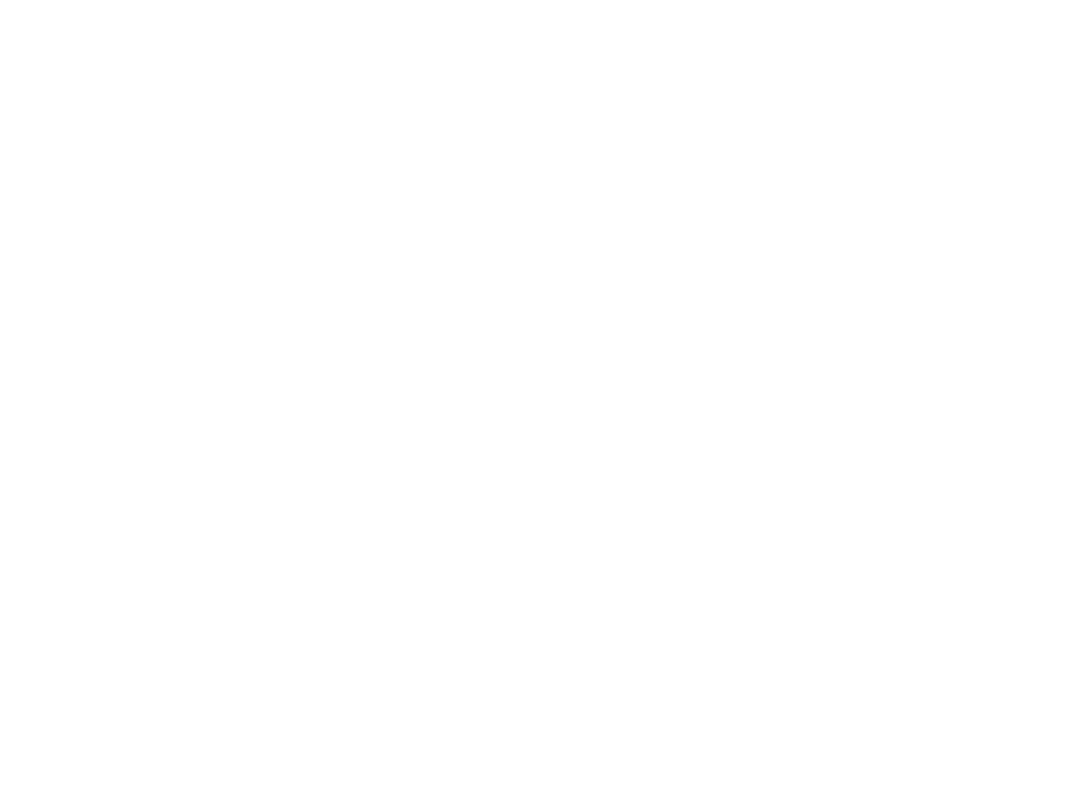
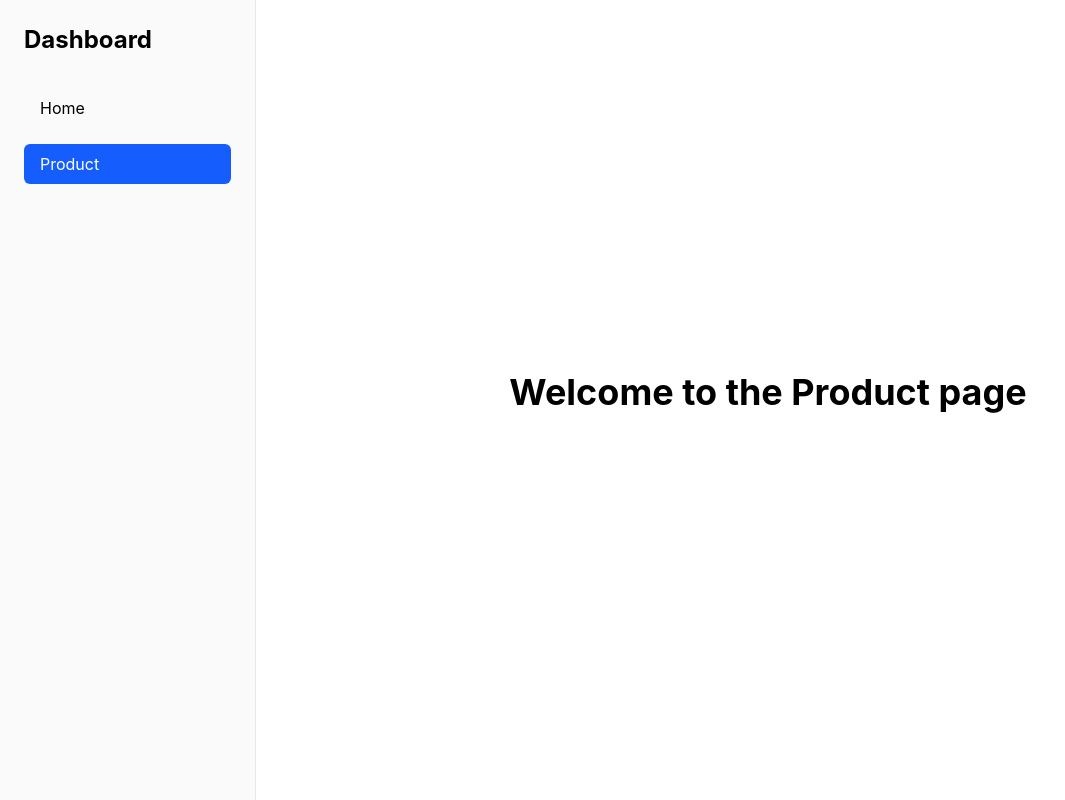
Before and after one commit to rizkraf/seller-dashboard-frontend-test, a Vue app: page /dashboard/product in a window 1280 px wide. Before the commit this address had no page. Shown: the whole page, without its empty margins (0-1065 px from the left). Built offline with nearby package versions, Linux system fonts and the light colour scheme; the HTML template or start-up script is replaced by a standard one.

Commit message:
feat: add navigation and views for dashboard, home, and product pages

```diff
--- a/package.json
+++ b/package.json
@@ -17,6 +17,7 @@
   "dependencies": {
     "@tailwindcss/vite": "^4.2.1",
     "@vueuse/integrations": "^14.2.1",
+    "reka-ui": "^2.8.2",
     "tailwindcss": "^4.2.1",
     "universal-cookie": "^8.0.1",
     "vue": "^3.5.29",
--- a/src/views/DashboardView.vue
+++ b/src/views/DashboardView.vue
@@ -1,5 +1,28 @@
 <template>
-  <main class="flex-1 flex items-center justify-center">
-    <h1 class="text-3xl font-bold">Hello Dashboard</h1>
-  </main>
+  <div class="flex h-screen">
+    <aside class="w-64 bg-zinc-50 border-r border-gray-200">
+      <div class="p-6">
+        <h2 class="text-2xl font-bold mb-8">Dashboard</h2>
+        <nav class="space-y-4">
+          <router-link
+            to="/dashboard"
+            class="block px-4 py-2 rounded-md hover:bg-blue-600 hover:text-white transition-colors duration-200"
+            exact-active-class="bg-blue-600 text-white"
+          >
+            Home
+          </router-link>
+          <router-link
+            to="/dashboard/product"
+            class="block px-4 py-2 rounded-md hover:bg-blue-600 hover:text-white transition-colors duration-200"
+            exact-active-class="bg-blue-600 text-white"
+          >
+            Product
+          </router-link>
+        </nav>
+      </div>
+    </aside>
+    <main class="flex-1 flex items-center justify-center">
+      <router-view></router-view>
+    </main>
+  </div>
 </template>
--- /dev/null
+++ b/src/views/HomeView.vue
@@ -0,0 +1,5 @@
+<template>
+  <div class="text-center">
+    <h1 class="text-4xl font-bold mb-4">Welcome to the Dashboard Page</h1>
+  </div>
+</template>
--- /dev/null
+++ b/src/views/ProductView.vue
@@ -0,0 +1,5 @@
+<template>
+  <div class="text-center">
+    <h1 class="text-4xl font-bold mb-4">Welcome to the Product page</h1>
+  </div>
+</template>
```
Also changed, not shown: src/router/index.ts (+10 -0 lines), 1 other file (tests, documents, lock files or other folders).
